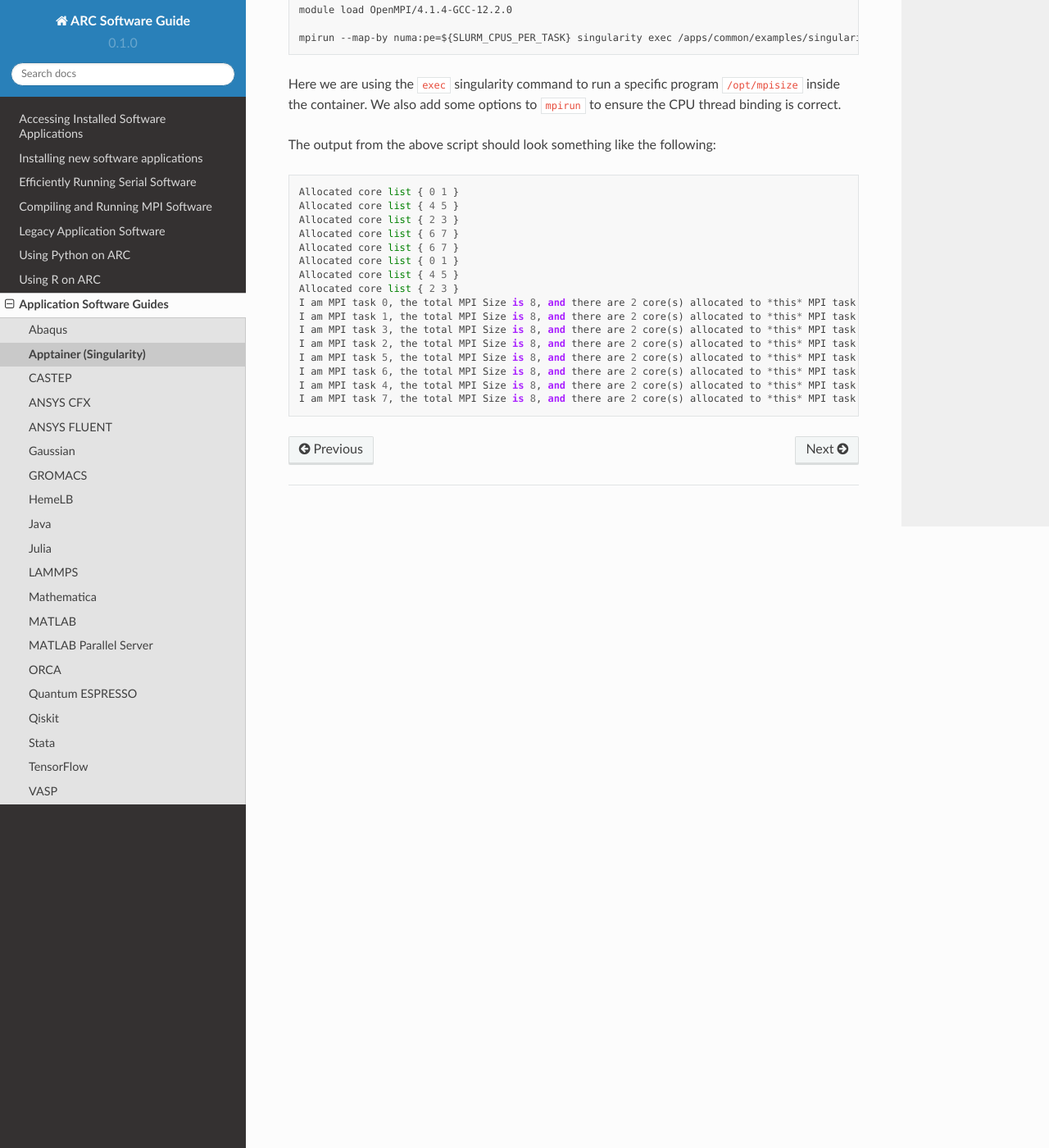
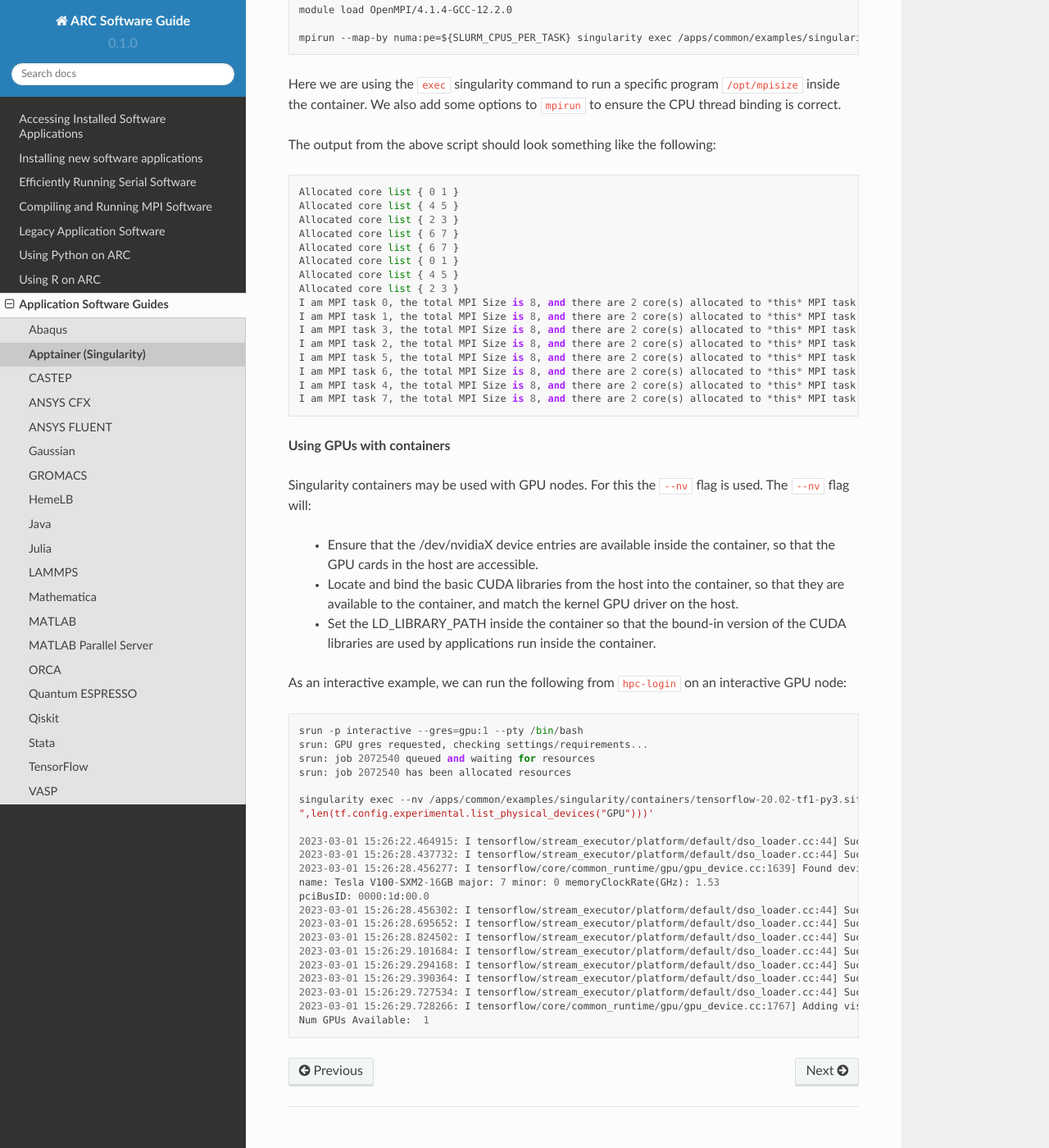
Before and after one commit to oxford-arc/arc-software-guide, a Sphinx documentation site: the page built from docs/source/apps/arc_apptainer.rst, in a window 1280 px wide and 1400 px high, scrolled down 3484 px. Shown: the whole window at 82% size. Built offline with Sphinx 7.4.7 and the Read the Docs theme 2.0.0, drawn with Linux system fonts in a browser that asks for light colours.

Commit message:
Update arc_apptainer.rst

```diff
--- a/docs/source/apps/arc_apptainer.rst
+++ b/docs/source/apps/arc_apptainer.rst
@@ -170,3 +170,39 @@ The output from the above script should look something like the following::
    I am MPI task 6, the total MPI Size is 8, and there are 2 core(s) allocated to *this* MPI task.
    I am MPI task 4, the total MPI Size is 8, and there are 2 core(s) allocated to *this* MPI task.
    I am MPI task 7, the total MPI Size is 8, and there are 2 core(s) allocated to *this* MPI task.
+
+
+**Using GPUs with containers**
+
+Singularity containers may be used with GPU nodes. For this the ``--nv`` flag is used. The ``--nv`` flag will:
+
+ - Ensure that the /dev/nvidiaX device entries are available inside the container, so that the GPU cards in the host are accessible.
+
+ - Locate and bind the basic CUDA libraries from the host into the container, so that they are available to the container, and match the kernel GPU driver on the host.
+
+ - Set the LD_LIBRARY_PATH inside the container so that the bound-in version of the CUDA libraries are used by applications run inside the container.
+
+As an interactive example, we can run the following from ``hpc-login`` on an interactive GPU node::
+
+    srun -p interactive --gres=gpu:1 --pty /bin/bash
+    srun: GPU gres requested, checking settings/requirements...
+    srun: job 2072540 queued and waiting for resources
+    srun: job 2072540 has been allocated resources
+
+    singularity exec --nv /apps/common/examples/singularity/containers/tensorflow-20.02-tf1-py3.sif python -c 'import tensorflow as tf; print("Num GPUs Available:
+    ",len(tf.config.experimental.list_physical_devices("GPU")))'
+
+    2023-03-01 15:26:22.464915: I tensorflow/stream_executor/platform/default/dso_loader.cc:44] Successfully opened dynamic library libcudart.so.10.2
+    2023-03-01 15:26:28.437732: I tensorflow/stream_executor/platform/default/dso_loader.cc:44] Successfully opened dynamic library libcuda.so.1
+    2023-03-01 15:26:28.456277: I tensorflow/core/common_runtime/gpu/gpu_device.cc:1639] Found device 0 with properties:
+    name: Tesla V100-SXM2-16GB major: 7 minor: 0 memoryClockRate(GHz): 1.53
+    pciBusID: 0000:1d:00.0
+    2023-03-01 15:26:28.456302: I tensorflow/stream_executor/platform/default/dso_loader.cc:44] Successfully opened dynamic library libcudart.so.10.2
+    2023-03-01 15:26:28.695652: I tensorflow/stream_executor/platform/default/dso_loader.cc:44] Successfully opened dynamic library libcublas.so.10
+    2023-03-01 15:26:28.824502: I tensorflow/stream_executor/platform/default/dso_loader.cc:44] Successfully opened dynamic library libcufft.so.10
+    2023-03-01 15:26:29.101684: I tensorflow/stream_executor/platform/default/dso_loader.cc:44] Successfully opened dynamic library libcurand.so.10
+    2023-03-01 15:26:29.294168: I tensorflow/stream_executor/platform/default/dso_loader.cc:44] Successfully opened dynamic library libcusolver.so.10
+    2023-03-01 15:26:29.390364: I tensorflow/stream_executor/platform/default/dso_loader.cc:44] Successfully opened dynamic library libcusparse.so.10
+    2023-03-01 15:26:29.727534: I tensorflow/stream_executor/platform/default/dso_loader.cc:44] Successfully opened dynamic library libcudnn.so.7
+    2023-03-01 15:26:29.728266: I tensorflow/core/common_runtime/gpu/gpu_device.cc:1767] Adding visible gpu devices: 0
+    Num GPUs Available:  1
```
